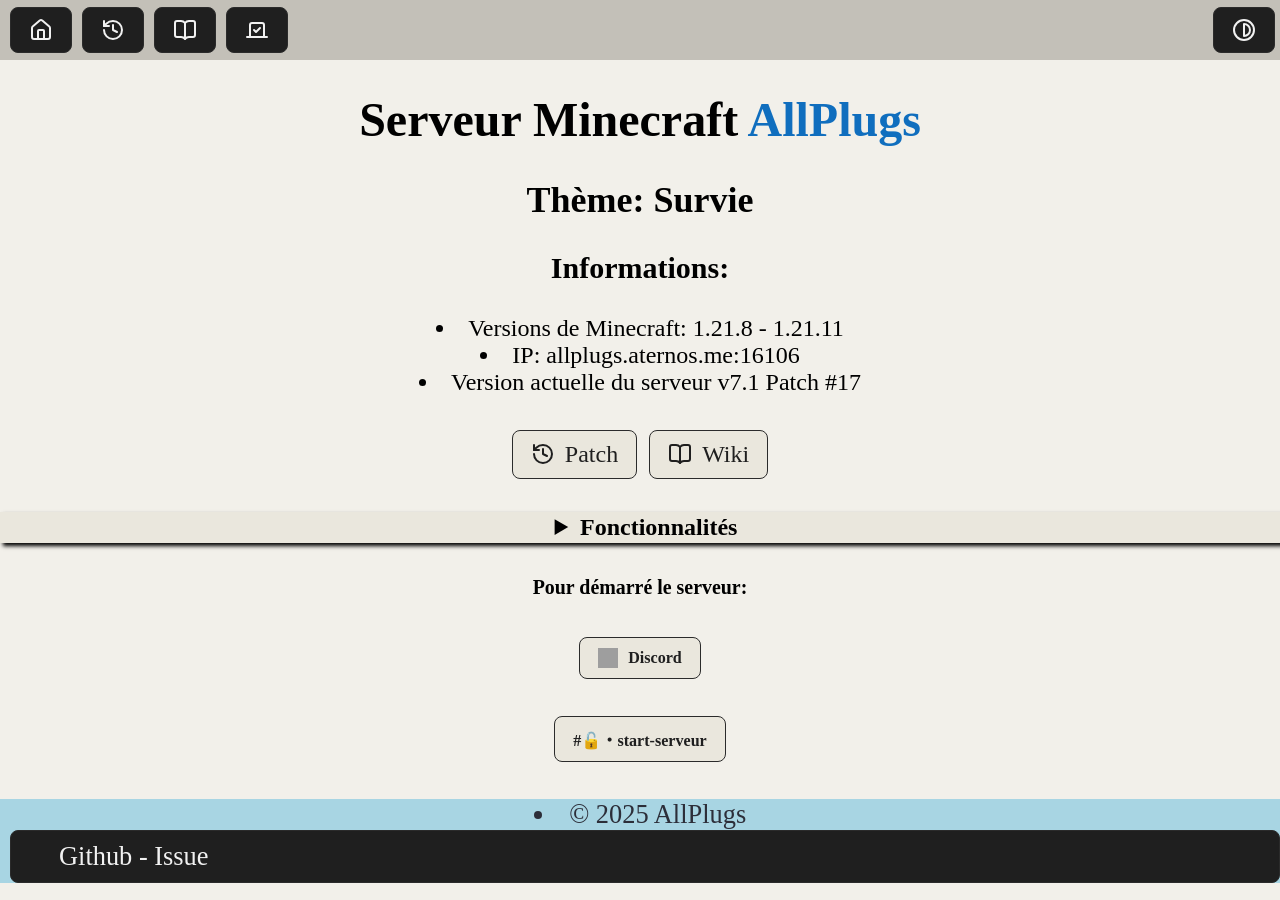
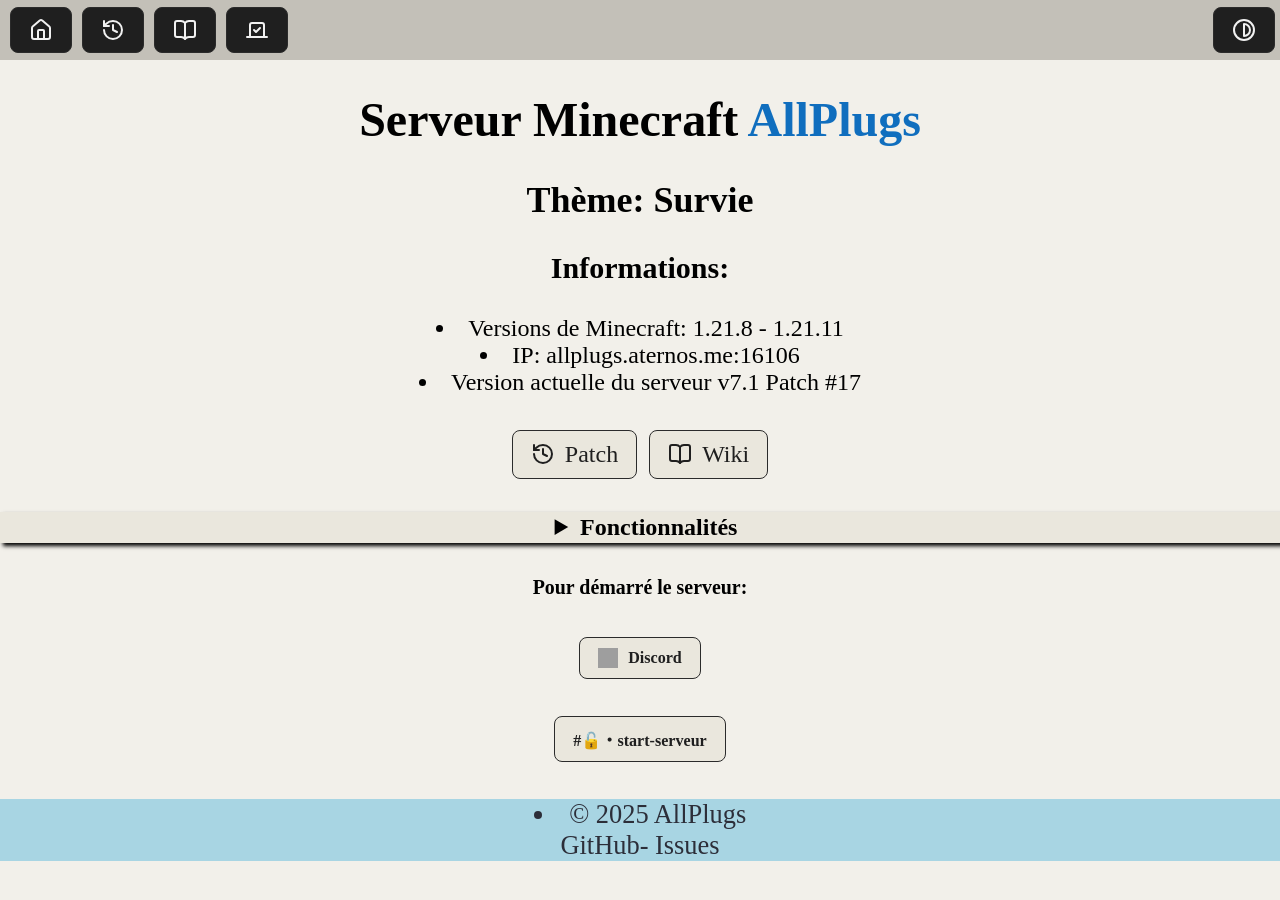
Before and after one commit to Nat688/AllPlugs-Site, a Jekyll site: the page built from index.html, in a window 1280 px wide. Built offline with Jekyll 4.4.1, drawn with Linux system fonts in a browser that asks for light colours; grey boxes are pictures that could not be loaded.

Commit message:
Add Report bug

```diff
--- a/_layouts/default.html
+++ b/_layouts/default.html
@@ -378,9 +378,7 @@
 <!-- CHANGE SELON LES PAGES -->
 	<footer>
 		<li>© 2025 AllPlugs</li>
-		<a herf="https://github.com/Nat688/AllPlugs-Site/issues" class="btn">
-			<i data-lucide="github"></i>Github - Issue
-		</a>
+		<a herf="https://github.com/Nat688/AllPlugs-Site/issues" target="_blank">GitHub- Issues</a>
 	</footer>
 </html>
 
```
Also changed, not shown: other parts of _layouts/default.html (+1 -1 lines).
